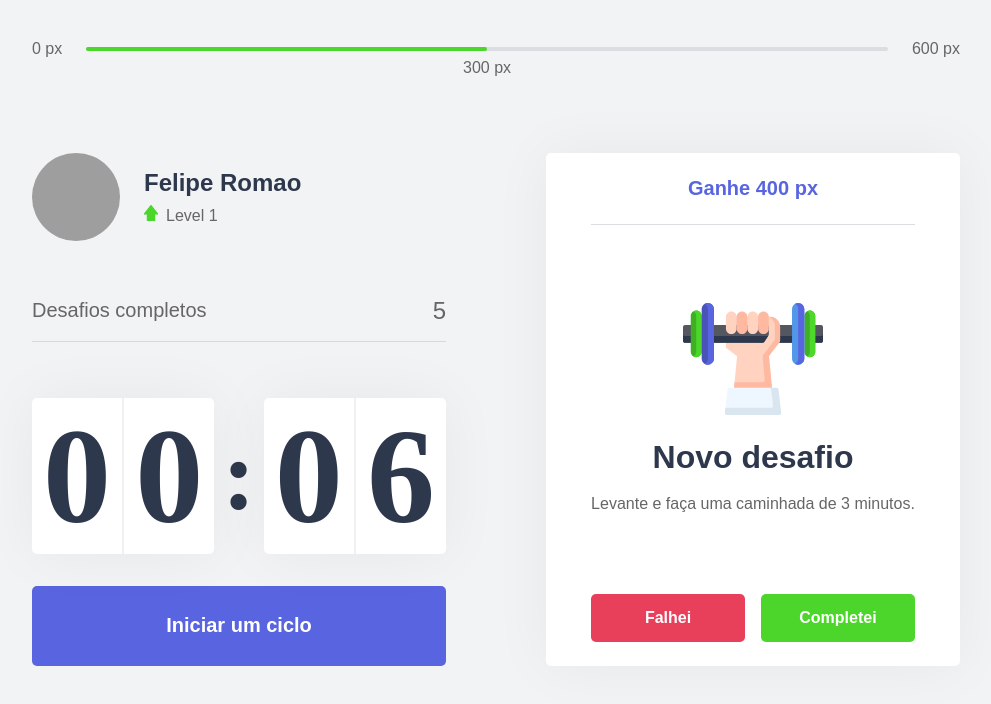
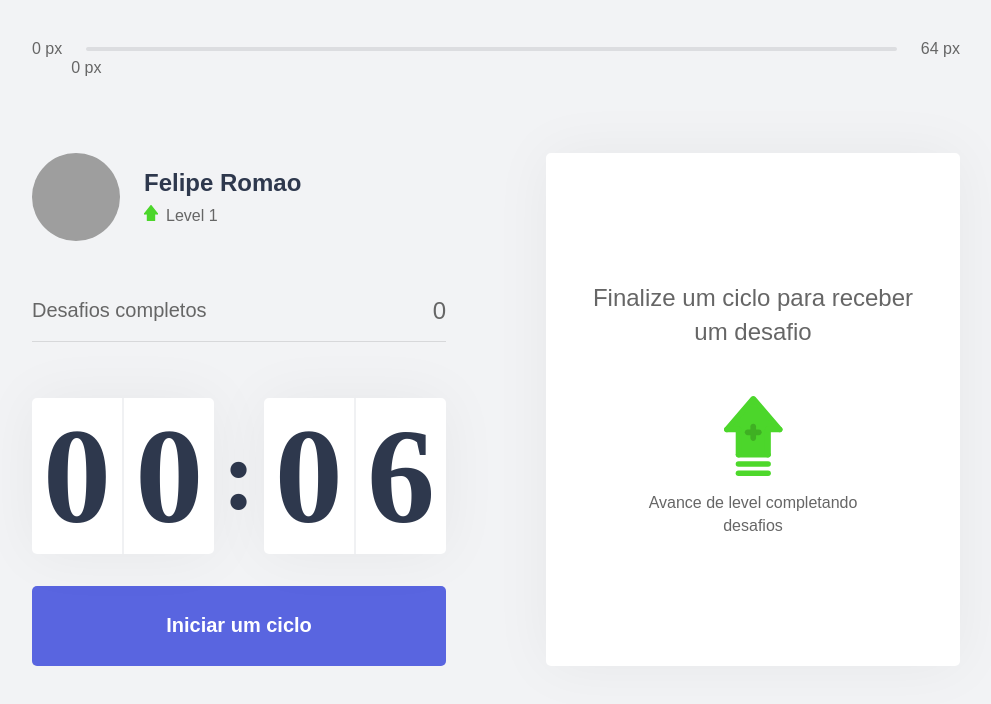
Before and after one commit to FelipeRomao/moveit-next, a Next.js app: page / in a window 1280 px wide. Shown: the top 704 px of the page, without its empty margins (144-1135 px from the left). Built offline with nearby package versions, Linux system fonts and the light colour scheme; grey boxes are pictures that could not be loaded.

Commit message:
Implementing the context part for application challenges

```diff
--- /dev/null
+++ b/challenges.json
@@ -0,0 +1,62 @@
+[
+  {
+    "type": "body",
+    "description": "Estique um de seus braços com a palma da mão virada para frente e puxe os dedos para cima por 10 segundos por mão.",
+    "amount": 80
+  },
+  {
+    "type": "body",
+    "description": "Estique seu braço contra o peito e puxe-o utilizando o outro braço por 10 segundos por braço.",
+    "amount": 60
+  },
+  {
+    "type": "body",
+    "description": "Puxe seu pescoço com a ajuda da mão para a direita e para a esquerda, permanecendo na posição por alguns segundos.",
+    "amount": 70
+  },
+  {
+    "type": "body",
+    "description": "Com as duas mãos na parte de trás da cabeça, leve-a para baixo, alongando a parte de trás da região.",
+    "amount": 60
+  },
+  {
+    "type": "body",
+    "description": "Cruze as pernas e desça com as mãos esticadas em direção ao chão. Repita o movimento com a outra perna na frente.",
+    "amount": 100
+  },
+  {
+    "type": "body",
+    "description": "Sentado, abra as pernas e tente encostar as palmas das mãos no chão, repita 3 vezes por 5 segundos.",
+    "amount": 80
+  },
+  {
+    "type": "body",
+    "description": "Puxe o joelho de encontro ao peito e segure, troque de perna após 10 segundos.",
+    "amount": 50
+  },
+  {
+    "type": "body",
+    "description": "Sentado, cruze uma perna e incline seu tronco à frente, troque de perna após 10 segundos.",
+    "amount": 80
+  },
+  {
+    "type": "eye",
+    "description": "Sentado, feche os olhos e cubra-os com as palmas da mão durante 2 minutos, depois abra normalmente.",
+    "amount": 90
+  },
+  {
+    "type": "eye",
+    "description": "Em algum ambiente aberto, olhe o mais longe que puder em quatro direções por 3s, mexa apenas os olhos. Repita 3 vezes.",
+    "amount": 140
+  },
+  {
+    "type": "eye",
+    "description": "Usando os polegares, massage a área abaixo das sobrancelhas em movimentos circulares por 15 segundos.",
+    "amount": 70
+  },
+  {
+    "type": "body",
+    "description": "Em pé, gire a cintura o máximo que puder para a esquerda, segure por cinco segundos. Repita para a direita.",
+    "amount": 90
+  }
+]
--- a/src/components/ChallengeBox.tsx
+++ b/src/components/ChallengeBox.tsx
@@ -1,22 +1,29 @@
+import { useContext } from "react";
+
+import { ChallengeContext } from "../contexts/ChallengeContext";
 import styles from "../styles/components/ChallengeBox.module.css";
 
 export default function ChallengeBox() {
-  const hasActiveChallenge = true;
+  const { activeChallenge, resetChallenge } = useContext(ChallengeContext);
 
   return (
     <div className={styles.challengeBoxContainer}>
-      {hasActiveChallenge ? (
+      {activeChallenge ? (
         <div className={styles.challengeActive}>
-          <header>Ganhe 400 px</header>
+          <header>Ganhe {activeChallenge.amount} px</header>
 
           <main>
-            <img src="icons/body.svg" alt="" />
+            <img src={`icons/${activeChallenge.type}.svg`} alt="" />
             <strong>Novo desafio</strong>
-            <p>Levante e faça uma caminhada de 3 minutos.</p>
+            <p>{activeChallenge.description}</p>
           </main>
 
           <footer>
-            <button type="button" className={styles.challengeFaildedButton}>
+            <button
+              type="button"
+              className={styles.challengeFaildedButton}
+              onClick={resetChallenge}
+            >
               Falhei
             </button>
 
--- a/src/components/CompletedChallenges.tsx
+++ b/src/components/CompletedChallenges.tsx
@@ -1,11 +1,16 @@
+import { useContext } from "react";
+
+import { ChallengeContext } from "../contexts/ChallengeContext";
 import styles from "../styles/components/CompletedChallenges.module.css";
 
 export default function CompletedChallenges() {
+  const { challengesCompleted } = useContext(ChallengeContext);
+
   return (
     <div className={styles.completedChallengesContainer}>
       <span>Desafios completos</span>
 
-      <span>5</span>
+      <span>{challengesCompleted}</span>
     </div>
   );
 }
--- a/src/components/Countdown.tsx
+++ b/src/components/Countdown.tsx
@@ -1,9 +1,12 @@
-import { useState, useEffect } from "react";
+import { useState, useEffect, useContext } from "react";
+import { ChallengeContext } from "../contexts/ChallengeContext";
 import styles from "../styles/components/Countdown.module.css";
 
 let countdownTimeout: NodeJS.Timeout;
 
 export default function Countdown() {
+  const { startNewChallenge } = useContext(ChallengeContext);
+
   const [time, setTime] = useState(0.1 * 60);
   const [isActive, setIsActive] = useState(false);
   const [hasFinished, setHasFinished] = useState(false);
@@ -32,6 +35,7 @@
     } else if (isActive && time === 0) {
       setHasFinished(true);
       setIsActive(false);
+      startNewChallenge();
     }
   }, [isActive, time]);
 
--- a/src/components/ExperienceBar.tsx
+++ b/src/components/ExperienceBar.tsx
@@ -1,19 +1,32 @@
+import { useContext } from "react";
+
+import { ChallengeContext } from "../contexts/ChallengeContext";
 import styles from "../styles/components/ExperienceBar.module.css";
 
 export default function ExperienceBar() {
+  const { currentExperience, experienceToNextLevel } = useContext(
+    ChallengeContext
+  );
+
+  const percentToNextLevel =
+    Math.round(currentExperience * 100) / experienceToNextLevel;
+
   return (
     <header className={styles.experienceBar}>
       <span>0 px</span>
 
       <div>
-        <div style={{ width: "50%" }} />
+        <div style={{ width: `${percentToNextLevel}%` }} />
 
-        <span className={styles.currentExperience} style={{ left: "50%" }}>
-          300 px
+        <span
+          className={styles.currentExperience}
+          style={{ left: `${percentToNextLevel}%` }}
+        >
+          {currentExperience} px
         </span>
       </div>
 
-      <span>600 px</span>
+      <span>{experienceToNextLevel} px</span>
     </header>
   );
 }
--- /dev/null
+++ b/src/contexts/ChallengeContext.tsx
@@ -0,0 +1,68 @@
+import { createContext, useState, ReactNode } from "react";
+
+import challenges from "../../challenges.json";
+
+interface Challenge {
+  type: "body" | "eye";
+  description: string;
+  amount: number;
+}
+
+interface ChallengesContextData {
+  level: number;
+  levelUp: () => void;
+  startNewChallenge: () => void;
+  resetChallenge: () => void;
+  experienceToNextLevel: number;
+  currentExperience: number;
+  challengesCompleted: number;
+  activeChallenge: Challenge;
+}
+
+interface ChallengesProviderProps {
+  children: ReactNode;
+}
+
+export const ChallengeContext = createContext({} as ChallengesContextData);
+
+export function ChallengesProvider({ children }: ChallengesProviderProps) {
+  const [level, setLevel] = useState(1);
+  const [currentExperience, setCurrentExperience] = useState(0);
+  const [challengesCompleted, setChallengesCompleted] = useState(0);
+
+  const [activeChallenge, setActiveChallenge] = useState(null);
+
+  const experienceToNextLevel = Math.pow((level + 1) * 4, 2);
+
+  function levelUp() {
+    setLevel(level + 1);
+  }
+
+  function startNewChallenge() {
+    const randomChallengeIndex = Math.floor(Math.random() * challenges.length);
+    const challenge = challenges[randomChallengeIndex];
+
+    setActiveChallenge(challenge);
+  }
+
+  function resetChallenge() {
+    setActiveChallenge(null);
+  }
+
+  return (
+    <ChallengeContext.Provider
+      value={{
+        levelUp,
+        startNewChallenge,
+        resetChallenge,
+        level,
+        activeChallenge,
+        currentExperience,
+        challengesCompleted,
+        experienceToNextLevel,
+      }}
+    >
+      {children}
+    </ChallengeContext.Provider>
+  );
+}
--- a/src/pages/_app.tsx
+++ b/src/pages/_app.tsx
@@ -1,7 +1,13 @@
-import '../styles/global.css'
+import "../styles/global.css";
+
+import { ChallengesProvider } from "../contexts/ChallengeContext";
 
 function MyApp({ Component, pageProps }) {
-  return <Component {...pageProps} />;
+  return (
+    <ChallengesProvider>
+      <Component {...pageProps} />
+    </ChallengesProvider>
+  );
 }
 
 export default MyApp;
```
